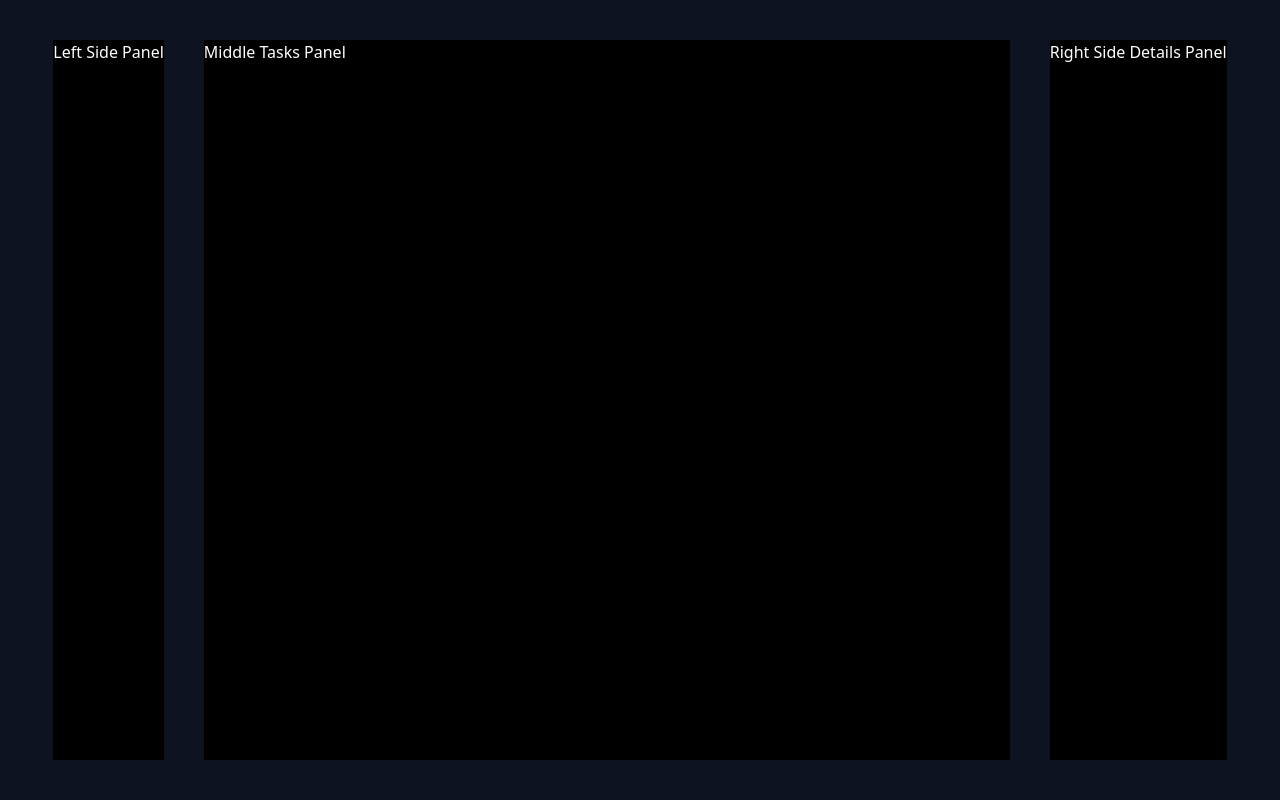
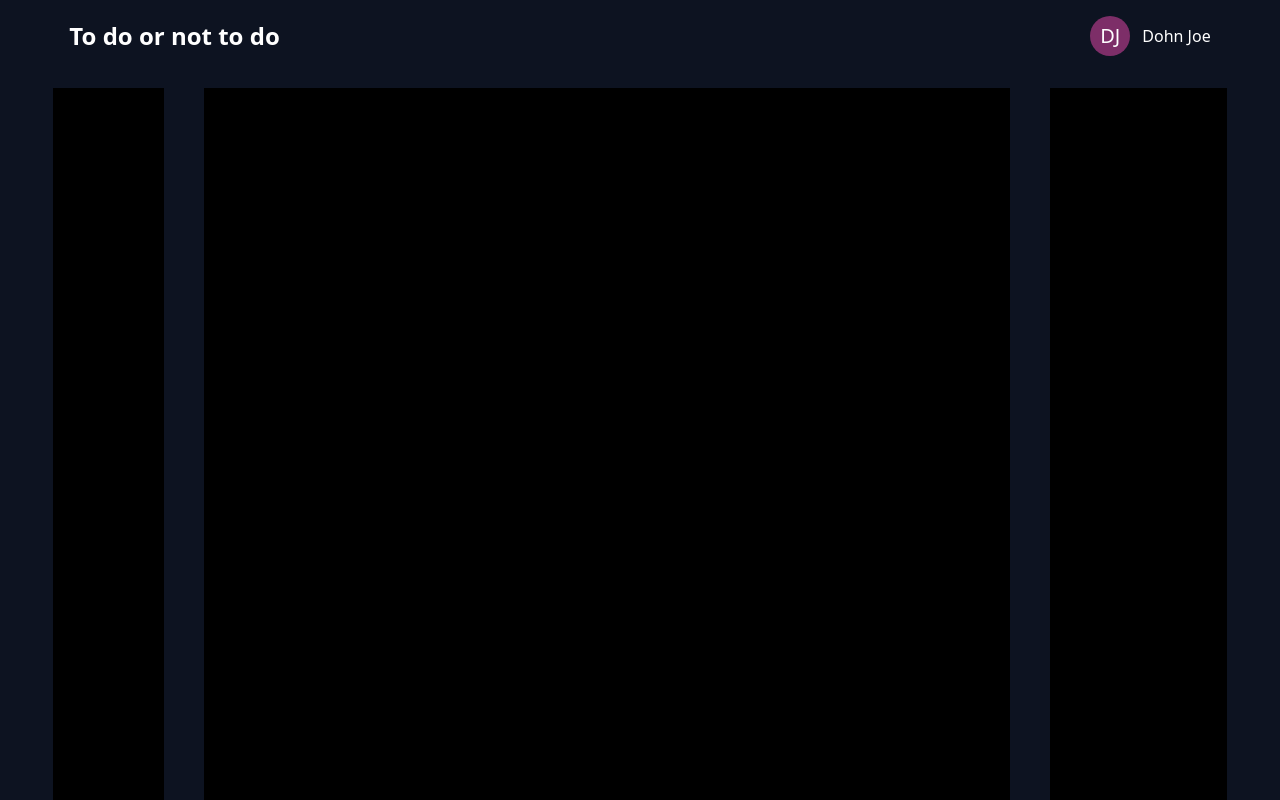
Before and after one commit to oktay-canki/to-do-or-not-to-do, a React (Vite) app: page / in a window 1280 px wide. Built offline with nearby package versions, Linux system fonts and the light colour scheme.

Commit message:
Added navbar

```diff
--- a/src/App.tsx
+++ b/src/App.tsx
@@ -1,13 +1,15 @@
 import "./App.css";
 import { ThemeProvider } from "./context/ThemeContext";
+import Navbar from "./components/common/Navbar";
 
 function App() {
   return (
     <ThemeProvider>
-      <div className="flex justify-center items-center w-full h-dvh">
-        <div className="flex md:gap-10 w-11/12 h-[90dvh] items-center justify-center">
+      <div className="flex flex-col h-dvh">
+        <Navbar />
+        <div className="flex flex-1 md:gap-10 w-11/12 items-center justify-center m-auto mt-4">
           <div className="min-h-full bg-black ">Left Side Panel</div>
-          <div className="min-h-full flex-1 bg-black ">Middle Tasks Panel</div>
+          <div className="min-h-full flex-1 bg-black">Middle Tasks Panel</div>
           <div className="min-h-full bg-black ">Right Side Details Panel</div>
         </div>
       </div>
--- /dev/null
+++ b/src/components/common/Navbar.tsx
@@ -0,0 +1,25 @@
+import { useTheme } from "../../context/ThemeContext";
+import { colorClass } from "../../utils/utils";
+
+const Navbar = () => {
+  const { darkMode } = useTheme();
+  const color = colorClass(darkMode);
+
+  return (
+    <nav
+      className={`flex justify-between items-center md:w-11/12 m-auto p-4 ${color}`}
+    >
+      <h2 className={`text-2xl font-bold`}>To do or not to do</h2>
+      <button className="flex gap-3 items-center">
+        <span
+          className={`flex items-center justify-center text-xl w-10 h-10 rounded-full bg-[var(--dark-accent)]`}
+        >
+          DJ
+        </span>
+        <span>Dohn Joe</span>
+      </button>
+    </nav>
+  );
+};
+
+export default Navbar;
--- a/src/index.css
+++ b/src/index.css
@@ -11,10 +11,13 @@
   --dark-secondary-text: gray;
 
   background-color: var(--dark-bg);
-  color: var(--dark-text);
 
   font-synthesis: none;
   text-rendering: optimizeLegibility;
   -webkit-font-smoothing: antialiased;
   -moz-osx-font-smoothing: grayscale;
 }
+
+.dark-text {
+  color: var(--dark-text);
+}
--- /dev/null
+++ b/src/utils/utils.ts
@@ -0,0 +1,7 @@
+export const colorClass = (isDarkMode: boolean) => {
+  return `${isDarkMode ? "dark" : "light"}-text`;
+};
+
+export const bgClass = (isDarkMode: boolean) => {
+  return `bg-${isDarkMode ? "dark" : "light"}`;
+};
```
